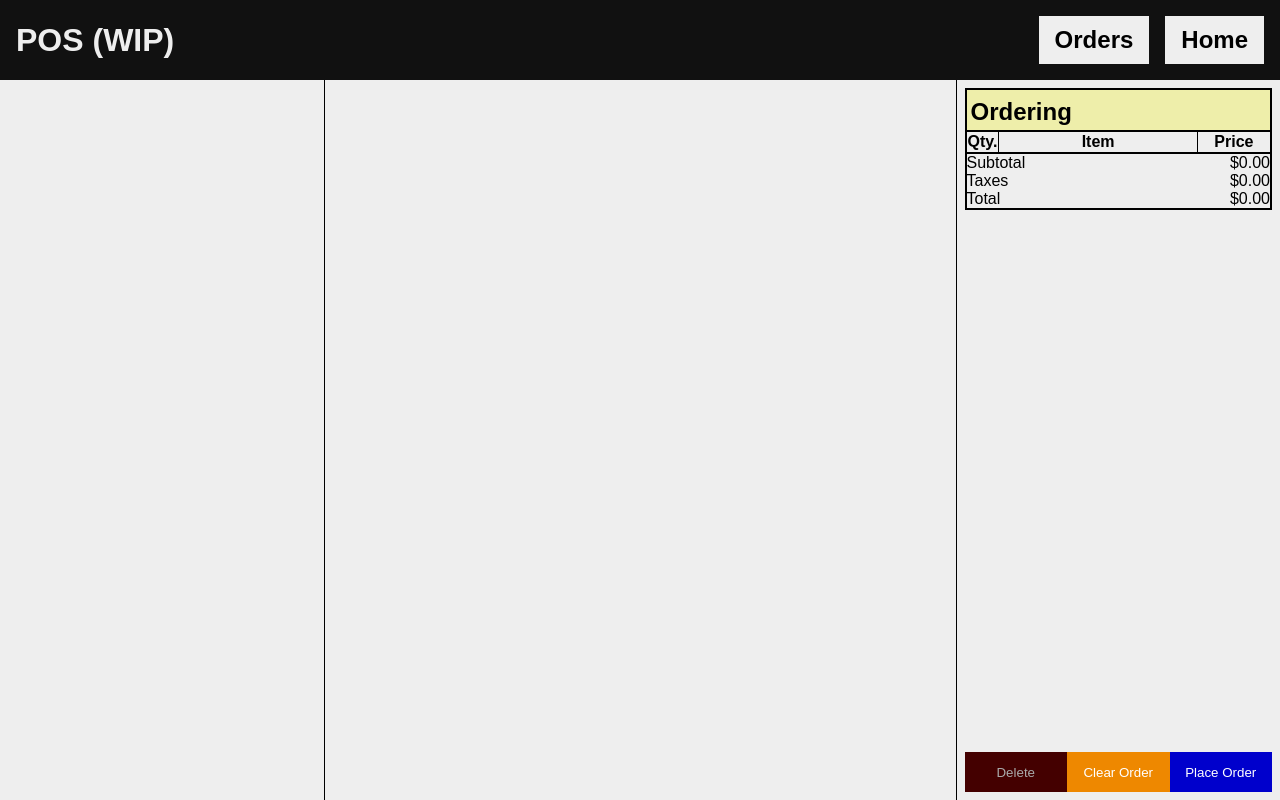
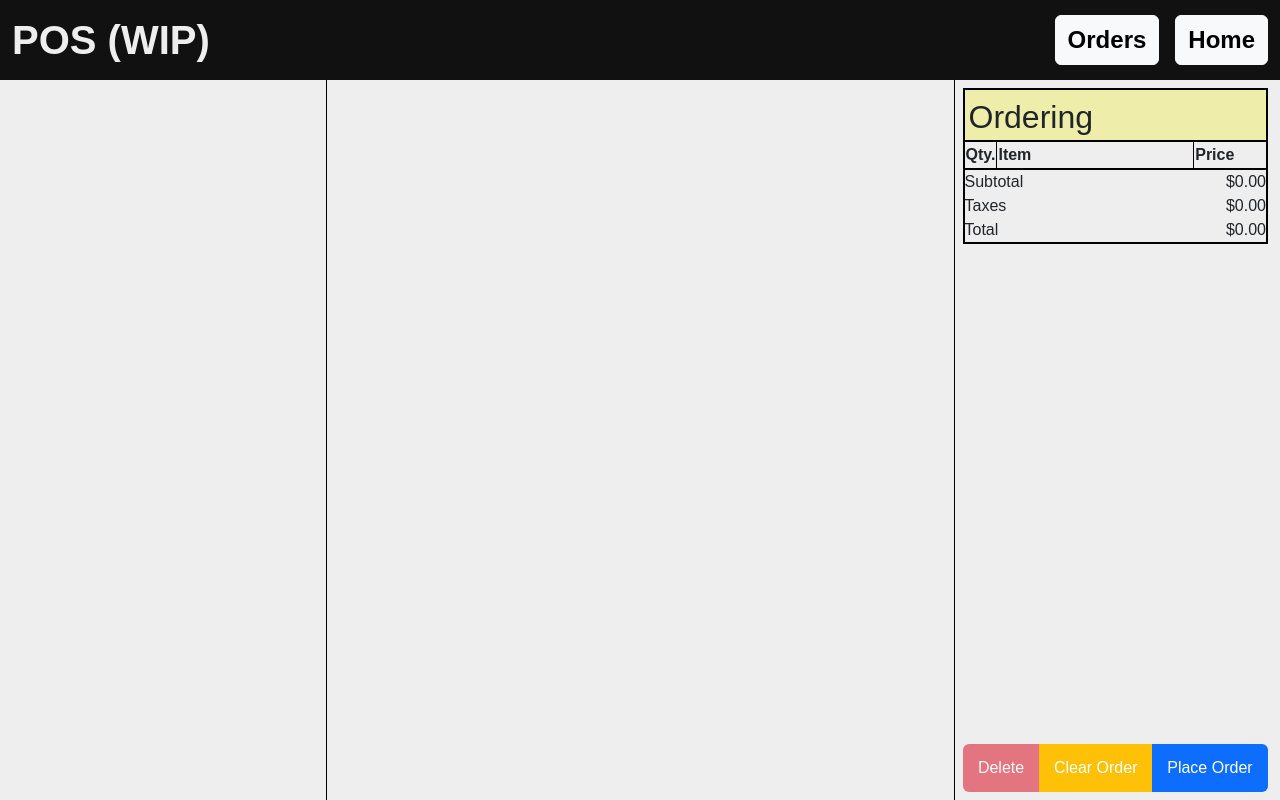
Before and after one commit to gitnamehere/point-of-sale-group-project, a website: page app/frontend/private/pos/ordering/index.html in a window 1280 px wide. Drawn offline with nearby package versions, Linux system fonts and the light colour scheme; no server answers.

Commit message:
add bootstrap and update styles

```diff
--- a/app/frontend/private/pos/ordering/index.html
+++ b/app/frontend/private/pos/ordering/index.html
@@ -2,18 +2,20 @@
 <html>
     <head>
         <meta charset="UTF-8" />
+        <meta name="viewport" content="width=device-width, initial-scale=1">
         <title>Ordering</title>
+        <link href="https://cdn.jsdelivr.net/npm/bootstrap@5.3.3/dist/css/bootstrap.min.css" rel="stylesheet" integrity="sha384-QWTKZyjpPEjISv5WaRU9OFeRpok6YctnYmDr5pNlyT2bRjXh0JMhjY6hW+ALEwIH" crossorigin="anonymous">
         <link rel="stylesheet" href="styles.css" />
     </head>
     <body>
         <div class="header">
-            <h1>POS (WIP)</h1>
+            <h1 class="title">POS (WIP)</h1>
             <div class="header-buttons">
-                <a href="/pos/orders" class="header-button">Orders</a>
-                <a href="/pos" class="header-button">Home</a>
+                <a href="/pos/orders" class="header-button btn btn-light">Orders</a>
+                <a href="/pos" class="header-button btn btn-light">Home</a>
             </div>
         </div>
-        <div class="container">
+        <div class="ordering-container container-fluid">
             <div id="categories" class="section"></div>
             <div id="items" class="section"></div>
             <div id="ticket" class="section">
@@ -44,12 +46,12 @@
                         <span>$<span id="total">0.00</span></span>
                     </div>
                 </div>
-                <div class="buttons">
-                    <button id="delete-item" class="button" disabled>
+                <div class="buttons btn-group">
+                    <button id="delete-item" class="button btn btn-danger" disabled>
                         Delete
                     </button>
-                    <button id="clear" class="button">Clear Order</button>
-                    <button id="order" class="button">Place Order</button>
+                    <button id="clear" class="button btn btn-warning">Clear Order</button>
+                    <button id="order" class="button btn btn-primary">Place Order</button>
                 </div>
             </div>
         </div>
--- a/app/frontend/private/pos/ordering/styles.css
+++ b/app/frontend/private/pos/ordering/styles.css
@@ -8,7 +8,7 @@ body {
     background-color: #eee;
 }
 
-.container {
+.ordering-container {
     display: flex;
     flex-direction: row;
     /* height is set to the height of the window minus the header */
@@ -20,12 +20,15 @@ body {
     flex-direction: row;
     align-items: center;
     justify-content: space-between;
-    padding: 16px;
+    padding: 12px;
     height: 80px;
     background-color: #111;
+}
+
+.title {
     color: #eee;
-
-    box-sizing: border-box;
+    margin: auto 0;
+    font-weight: 700 !important;
 }
 
 .header-buttons {
@@ -36,18 +39,9 @@ body {
 }
 
 .header-button {
-    display: flex;
-    align-items: center;
     margin-left: 16px;
-    padding: 8px 16px;
-    width: auto;
-    height: 100%;
-    background-color: #EEE;
     font-size: 24px;
     font-weight: 700;
-    box-sizing: border-box;
-    text-decoration: none;
-    color: black;
 }
 
 .bottom {
@@ -64,6 +58,7 @@ body {
     flex: 2;
     flex-direction: column;
     border-right: 1px solid black;
+    padding-left: 0;
 }
 
 .category-item {
@@ -103,6 +98,7 @@ tr:hover {
     display: flex;
     flex-direction: column;
     border-left: 1px solid black;
+    padding-right: 0;
 }
 
 .ticket-body {
@@ -136,38 +132,8 @@ tr:hover {
 .button {
     flex: 1;
     border: none;
-    height: 40px;
+    height: 48px;
     color: white;
-}
-
-#delete-item {
-    background-color: #c00;
-}
-
-#delete-item:disabled {
-    background-color: #400;
-    color: #aaa;
-}
-
-/* https://developer.mozilla.org/en-US/docs/Web/CSS/:not */
-#delete-item:hover:not(:disabled) {
-    background-color: #800;
-}
-
-#clear {
-    background-color: #e80;
-}
-
-#clear:hover {
-    background-color: #a60;
-}
-
-#order {
-    background-color: #00c;
-}
-
-#order:hover {
-    background-color: #008;
 }
 
 .item-selected {
```
